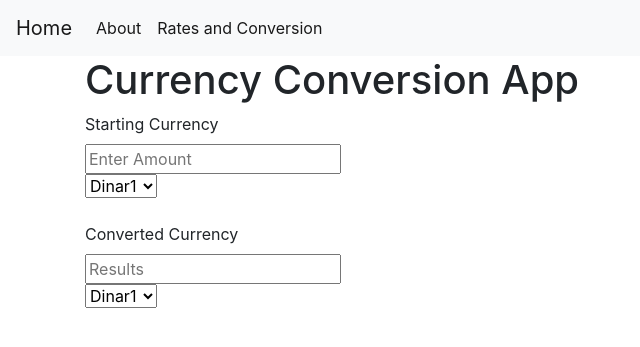
After one commit to mvt3641/CurrencyConverter, a Flask app: page /sample in a window 1280 px wide. The commit adds this page. Shown: the top 347 px of the page, without its empty margins (0-640 px from the left). Run offline with Flask 3, Linux system fonts and the light colour scheme; some libraries are stand-ins or nearby versions.

Commit message:
draft template; need apis

```diff
--- a/app.py
+++ b/app.py
@@ -4,9 +4,17 @@ from flask import Flask, render_template
 app = Flask(__name__) # Folder Name
 
 @app.route('/')
-def index(): # App main function
+def index(): # App main page function
     return render_template('index.html')
 
+@app.route('/sample',methods=["GET","POST"] )
+def sample(): # App sample conversion form
+    currencies = ['Dinar1', 'Dinar2', 'Dinar3', 'Dollar', 'Pound', 'etc']
+    return render_template('sample.html',currencies=currencies)
+
+@app.route('/about')
+def about(): # App about or instructions form
+    return render_template('about.html')
 
 if __name__=="__main__":
     app.run(debug=True)
--- a/templates/base.html
+++ b/templates/base.html
@@ -18,13 +18,18 @@
         </button>
         <div class="collapse navbar-collapse" id="navbarNav">
             <ul class="navbar-nav">
-            <li class="nav-item active">
-                <a class="nav-link" href="#">About</a>
-            </li>
+                <li class="nav-item active">
+                    <a class="nav-link" href="{{ url_for('about')}}">About</a>
+                </li>
+            </ul>
+            <ul class="navbar-nav">
+                <li class="nav-item active">
+                    <a class="nav-link" href="{{ url_for('sample')}}">Rates and Conversion</a>
+                </li>
             </ul>
         </div>
     </nav>
-    <!--Add dropdown selection, apis etc on index page-->
+
     <div class="container">
         {% block content %} {% endblock %}
     </div>
--- a/templates/index.html
+++ b/templates/index.html
@@ -1,5 +1,7 @@
 {% extends 'base.html' %}
 
 {% block content %}
-    <h1>{% block title %} Currency Conversion App {% endblock %}</h1>
+    <h1>{% block title %} Welcome to the Currency Conversion App {% endblock %}</h1>
+
+
 {% endblock %}
--- /dev/null
+++ b/templates/sample.html
@@ -0,0 +1,42 @@
+{% extends 'base.html' %}
+
+{% block content %}
+<h1>{% block title %} Currency Conversion App {% endblock %}</h1>
+<form method=["GET","POST"] action=" /sample">
+
+    <!--Starting Currency Title-->
+    <label for="title">Starting Currency</label>
+    <br>
+    <input type="text" name="title"
+           placeholder="Enter Amount"
+           value="{{ request.form['title'] }}"></input>
+    <br>
+    <!--Dropdown html-->
+    <select name="startCurr">
+        {% for c in currencies %}
+        <option>{{ c }}</option>
+        {% endfor %}
+    </select>
+
+
+    <br />
+
+    <br />
+
+
+    <!--Ending Currency Title-->
+    <label for="title">Converted Currency</label>
+    <br>
+    <input type="text" name="title"
+           placeholder="Results"
+           value="{{ request.form['title'] }}"></input>
+    <br>
+    <!--Dropdown html-->
+    <select name="ConvertedCurr">
+        {% for c in currencies %}
+        <option>{{ c }}</option>
+        {% endfor %}
+    </select>
+</form>
+
+{% endblock %}
```
Also changed, not shown: templates/about.html (added, +9 -0 lines).
